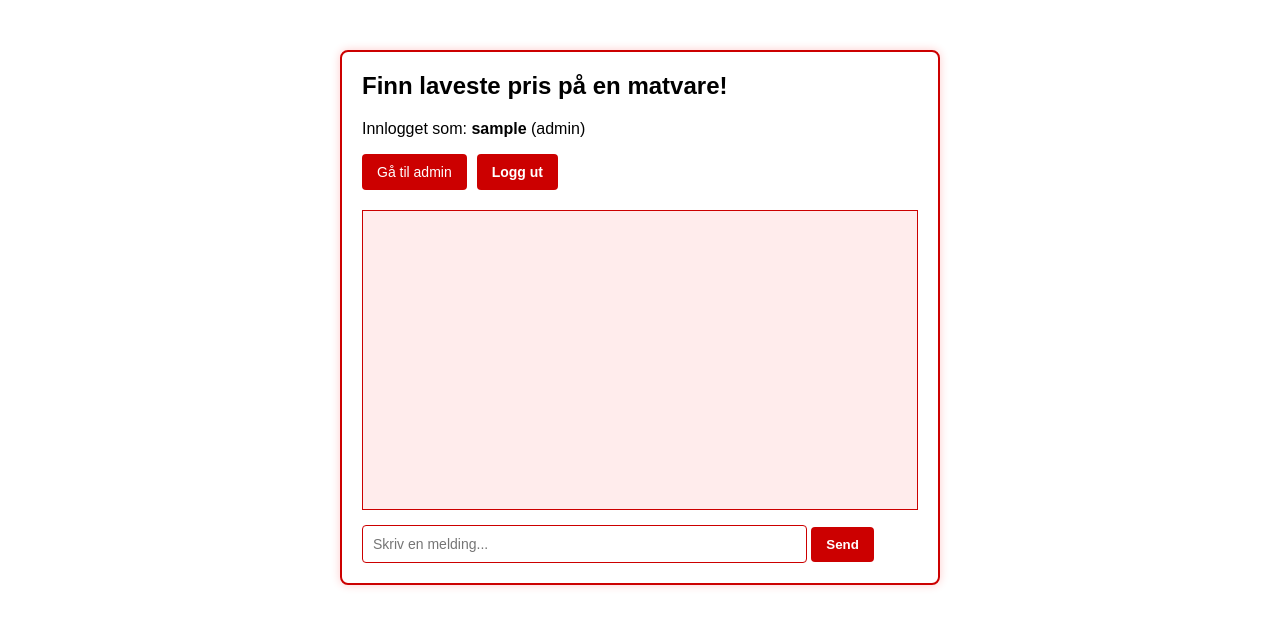
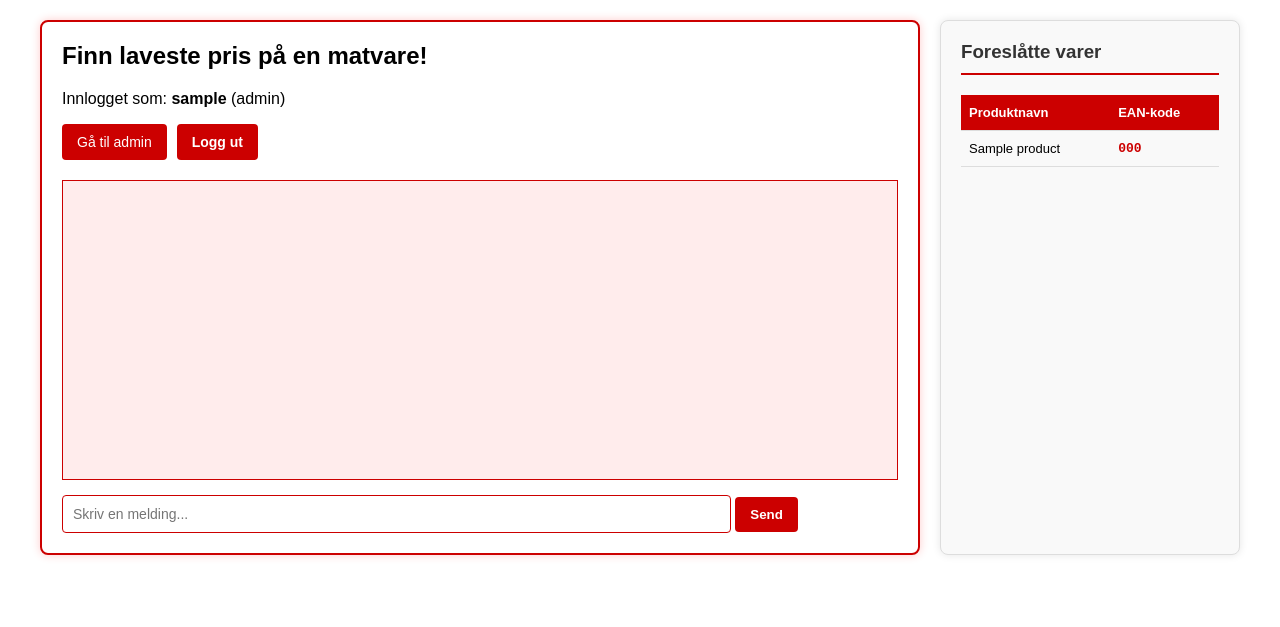
Before and after one commit to majskolbe/IS-115-PHP, a PHP site: page /index.php?page=chat in a window 1280 px wide. Shown: the top 627 px of the page. Run offline with PHP 8.4, Linux system fonts and the light colour scheme; the visitor is signed in with stand-in values (Sample User, id 1); tables that the repository leaves empty or names only in its code hold one stand-in row (values such as "Sample post"); a stand-in replaces the project's code that opens the database connection; some libraries are stand-ins or nearby versions.

Commit message:
eanForslag
liste med foreslåtte varer og ean koder. også utvidet spørsmål og svar så man kan si hei eller hjelp og takk

```diff
--- a/app/Controllers/ChatController.php
+++ b/app/Controllers/ChatController.php
@@ -2,7 +2,6 @@
 require_once __DIR__ . '/../Models/ChatModel.php';
 require_once __DIR__ . '/../Models/KassalappAPI.php';
 require_once __DIR__ . '/../Models/StrekkodeScanner.php';
-
 
 class ChatController {
     private $model;
@@ -10,16 +9,22 @@ class ChatController {
 
     public function __construct() {
         $this->model = new ChatModel();
-
-        // Opprett API-klient og scanner
         $api = new KassalappAPI(KASSALAPP_API_KEY);
         $this->scanner = new StrekkodeScanner($api);
     }
 
     public function handleUserMessage($message) {
+        $intent = $this->detectIntent($message);   // <-- legg til her
         $ean = $this->extractEAN($message);
         $reply = $this->model->getHintReply($message);
-
+        switch ($intent) {
+            case 'greeting':
+                return "Hei! Send meg en EAN-kode så finner jeg den billigste prisen for deg.";
+            case 'thanks':
+                return "Bare hyggelig! Si ifra hvis du trenger mer hjelp.";
+            case 'capabilities':
+                return "Jeg kan finne priser på matvarer basert på EAN-koder og vise hvor du sparer mest. Prøv å sende en EAN-kode!";
+            case 'ean_lookup':
                 if ($ean) {
                     $resultat = $this->scanner->skannProdukt($ean);
                     if ($resultat && !empty($resultat['priser'])) {
@@ -30,38 +35,69 @@ class ChatController {
                         $merke = htmlspecialchars($resultat['merke'] ?? '');
                         $bilde = !empty($resultat['bilde']) ? htmlspecialchars($resultat['bilde']) : null;
 
-                // Bygger HTML-svar likt searchResult.php
-                $reply = '<div class="result"><h3>' . $navn . ' (' . $merke . ')</h3>';
+                        // Start et mer naturlig, brukervennlig svar
+                        $replyHtml = '<div class="result"><h3>' . $navn;
+                        if ($merke) $replyHtml .= ' (' . $merke . ')';
+                        $replyHtml .= '</h3>';
 
                         if ($bilde) {
-                    $reply .= '<img src="' . $bilde . '" alt="Produktbilde" style="max-width: 150px;"><br>';
+                            $replyHtml .= '<img src="' . $bilde . '" alt="Produktbilde" class="product-image"><br>';
                         }
 
-                if ($billigst) {
-                    $reply .= '<p>Billigste pris: <b>' . htmlspecialchars($billigst['pris']) . ' kr</b> hos <b>' . htmlspecialchars($billigst['butikk']) . '</b></p>';
-                } else {
-                    $reply .= '<p>Ingen priser funnet.</p>';
+                        // Billigste pris
+                        $prisVerdi = htmlspecialchars($billigst['pris']);
+                        $butikkNavn = htmlspecialchars($billigst['butikk']);
+                        $replyHtml .= '<p>Den laveste prisen jeg finner akkurat nå er <strong>' . $prisVerdi . ' kr</strong> hos <strong>' . $butikkNavn . '</strong>.</p>';
+
+                        // Beregn forskjell til neste billigste om mulig
+                        $allPrices = [];
+                        foreach ($resultat['priser'] as $p) {
+                            $val = floatval($p['pris']);
+                            $allPrices[] = $val;
                         }
-
-                $reply .= '</div>';
-
-                if (!empty($andrePriser)) {
-                    $reply .= '<h4>Andre butikker:</h4><ul>';
-                    foreach ($andrePriser as $pris) {
-                        $butikk = htmlspecialchars($pris['butikk']);
-                        $reply .= '<li>' . $butikk . ': <b>' . htmlspecialchars($pris['pris']) . ' kr</b></li>';
-                    }
-                    $reply .= '</ul>';
-                }
-            } else {
-                $reply .= "<br>Fant ingen prisinformasjon for EAN $ean.";
+                        sort($allPrices);
+                        if (count($allPrices) > 1) {
+                            $next = $allPrices[1];
+                            $diff = $next - floatval($prisVerdi);
+                            if ($diff > 0) {
+                                $replyHtml .= '<p>Det betyr omtrent <strong>' . number_format($diff, 0) . ' kr</strong> i besparelse sammenlignet med neste alternativ.</p>';
                             }
                         }
 
-        return $reply ?: "Beklager, jeg forstod ikke spørsmålet.";
+                        // Andre butikker
+                        if (!empty($andrePriser)) {
+                            $replyHtml .= '<h4>Andre butikker og priser</h4><ul>';
+                            foreach ($andrePriser as $pris) {
+                                $butikk = htmlspecialchars($pris['butikk']);
+                                $replyHtml .= '<li>' . $butikk . ': <b>' . htmlspecialchars($pris['pris']) . ' kr</b></li>';
+                            }
+                            $replyHtml .= '</ul>';
+                        }
+
+                        $replyHtml .= '<p>Ønsker du at jeg skal søke etter et annet produkt?</p>';
+                        $replyHtml .= '</div>';
+
+                        return $replyHtml;
+                    }
+                    return "Beklager — jeg fant ingen prisinformasjon for EAN $ean.";
+                }
+                return "Jeg fant ingen gyldig EAN-kode i meldingen. En EAN er vanligvis 13 siffer lang.";
+            default:
+                return "Beklager, jeg forstod ikke helt. Prøv å sende en EAN-kode eller spør hva jeg kan gjøre.";
+        }
     }
 
     private function extractEAN($text) {
         return preg_match('/\b\d{13}\b/', $text, $matches) ? $matches[0] : null;
     }
+
+    private function detectIntent($message) {
+        $msg = strtolower($message);
+        if (preg_match('/\b\d{13}\b/', $msg)) return 'ean_lookup';
+        if (strpos($msg, 'hei') !== false || strpos($msg, 'hallo') !== false) return 'greeting';
+        if (strpos($msg, 'takk') !== false) return 'thanks';
+        if (strpos($msg, 'hva kan du gjøre') !== false || strpos($msg, 'hjelp') !== false) return 'capabilities';
+        return 'unknown';
     }
+}
+?>
--- a/app/Models/UserModel.php
+++ b/app/Models/UserModel.php
@@ -67,5 +67,16 @@ class UserModel {
         $stmt->execute();
         return $stmt->fetchAll(PDO::FETCH_ASSOC);
     }
+
+    public function getAllEanCodes(): array {
+        try {
+            $stmt = $this->db->prepare("SELECT id, product_name, ean_code FROM ean_products ORDER BY product_name ASC");
+            $stmt->execute();
+            return $stmt->fetchAll(PDO::FETCH_ASSOC);
+        } catch (PDOException $e) {
+            // Hvis tabellen ikke finnes, returner tom liste
+            return [];
+        }
+    }
 }
 ?>
--- a/app/Views/ChatView.php
+++ b/app/Views/ChatView.php
@@ -15,6 +15,8 @@
 $role = $_SESSION['user']['role'];
 $username = htmlspecialchars($_SESSION['user']['username']);
 ?>
+
+<div class="chat-wrapper">
   <div class="chat-container">
     <h2>Finn laveste pris på en matvare!</h2>
     <p>Innlogget som: <strong><?= $username ?></strong> (<?= $role ?>)</p>
@@ -23,7 +25,7 @@ $username = htmlspecialchars($_SESSION['user']['username']);
       <?php if ($role === 'admin'): ?>
         <a href="index.php?page=admin" class="nav-button">Gå til admin</a>
       <?php endif; ?>
-    <form action="index.php?page=logout" method="post" style="margin: 0;">
+      <form action="index.php?page=logout" method="post">
         <button type="submit">Logg ut</button>
       </form>
     </div>
@@ -31,6 +33,33 @@ $username = htmlspecialchars($_SESSION['user']['username']);
     <div class="chat-box" id="chatBox"></div>
     <input type="text" id="userInput" placeholder="Skriv en melding..." />
     <button onclick="sendMessage()">Send</button>
+  </div>
+
+  <div class="ean-sidebar">
+    <h3>Foreslåtte varer</h3>
+    <table class="ean-table">
+      <thead>
+        <tr>
+          <th>Produktnavn</th>
+          <th>EAN-kode</th>
+        </tr>
+      </thead>
+      <tbody>
+        <?php if (!empty($eanCodes)): ?>
+          <?php foreach ($eanCodes as $ean): ?>
+            <tr>
+              <td><?= htmlspecialchars($ean['product_name']) ?></td>
+              <td class="ean-code"><?= htmlspecialchars($ean['ean_code']) ?></td>
+            </tr>
+          <?php endforeach; ?>
+        <?php else: ?>
+          <tr>
+            <td colspan="2" class="no-data">Ingen varer registrert</td>
+          </tr>
+        <?php endif; ?>
+      </tbody>
+    </table>
+  </div>
 </div>
 
 <script>
--- a/index.php
+++ b/index.php
@@ -44,6 +44,7 @@ switch ($page) {
 
     case 'chat':
         $authController->checkAccess(); // alle innloggede brukere
+        $eanCodes = $userModel->getAllEanCodes();
         require_once __DIR__ . '/app/Views/ChatView.php';
         break;
 
--- a/public/css/style.css
+++ b/public/css/style.css
@@ -114,12 +114,19 @@ a:hover {
     font-family: Arial, sans-serif;
     background: #fff;
     margin: 0;
-    padding: 0;
+    padding: 20px;
+}
+
+.chat-wrapper {
+    display: flex;
+    gap: 20px;
+    max-width: 1200px;
+    margin: 0 auto;
 }
 
 .chat-container {
-    max-width: 600px;
-    margin: 50px auto;
+    flex: 1;
+    min-width: 400px;
     background: #fff;
     border-radius: 8px;
     box-shadow: 0 0 10px rgba(255, 0, 0, 0.2);
@@ -335,3 +342,65 @@ table tbody tr:hover {
     background: #e0e0e0;
     color: #333;
 }
+
+/* ==================== EAN SIDEBAR ==================== */
+.ean-sidebar {
+    width: 300px;
+    background: #f9f9f9;
+    border: 1px solid #ddd;
+    border-radius: 8px;
+    padding: 20px;
+    box-shadow: 0 0 8px rgba(0, 0, 0, 0.1);
+}
+
+.ean-sidebar h3 {
+    margin-top: 0;
+    color: #333;
+    border-bottom: 2px solid #cc0000;
+    padding-bottom: 10px;
+}
+
+.ean-table {
+    width: 100%;
+    border-collapse: collapse;
+    font-size: 13px;
+}
+
+.ean-table thead {
+    background: #cc0000;
+    color: white;
+}
+
+.ean-table th,
+.ean-table td {
+    padding: 10px 8px;
+    text-align: left;
+    border-bottom: 1px solid #ddd;
+}
+
+.ean-table tbody tr:hover {
+    background: #efefef;
+}
+
+.ean-code {
+    font-family: 'Courier New', monospace;
+    font-weight: bold;
+    color: #cc0000;
+}
+
+.no-data {
+    text-align: center;
+    color: #999;
+    font-style: italic;
+}
+
+/* Responsiv design for mindre skjermer */
+@media (max-width: 900px) {
+    .chat-wrapper {
+        flex-direction: column;
+    }
+
+    .ean-sidebar {
+        width: 100%;
+    }
+}
```
Lines whose indentation alone changed are shown as unchanged.
